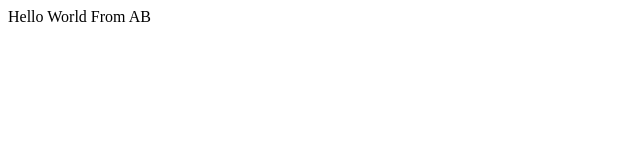
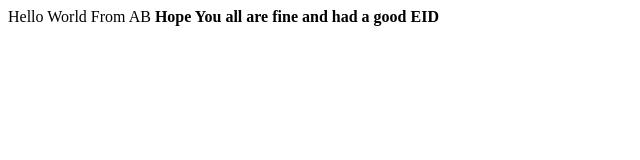
Before and after one commit to AB290817008/BootCamp2020, a plain HTML site: page index.html in a window 1280 px wide. Shown: the whole page, without its empty margins (0-640 px from the left). Drawn offline with Linux system fonts and the light colour scheme.

Commit message:
Update index.html

```diff
--- a/index.html
+++ b/index.html
@@ -8,6 +8,7 @@
 <body>
     <div>
         Hello World From AB
+        <strong>Hope You all are fine and had a good EID</strong>
     </div>
 </body>
 </html>
```
